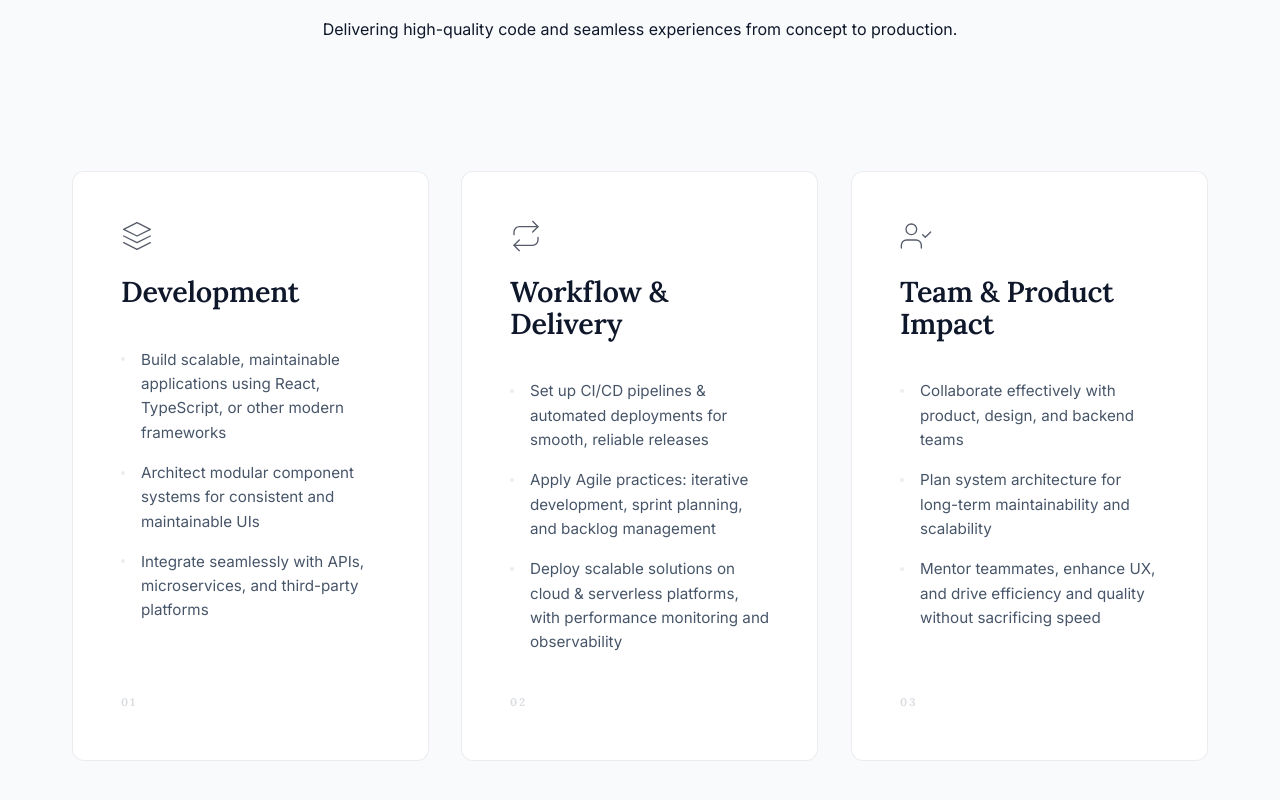
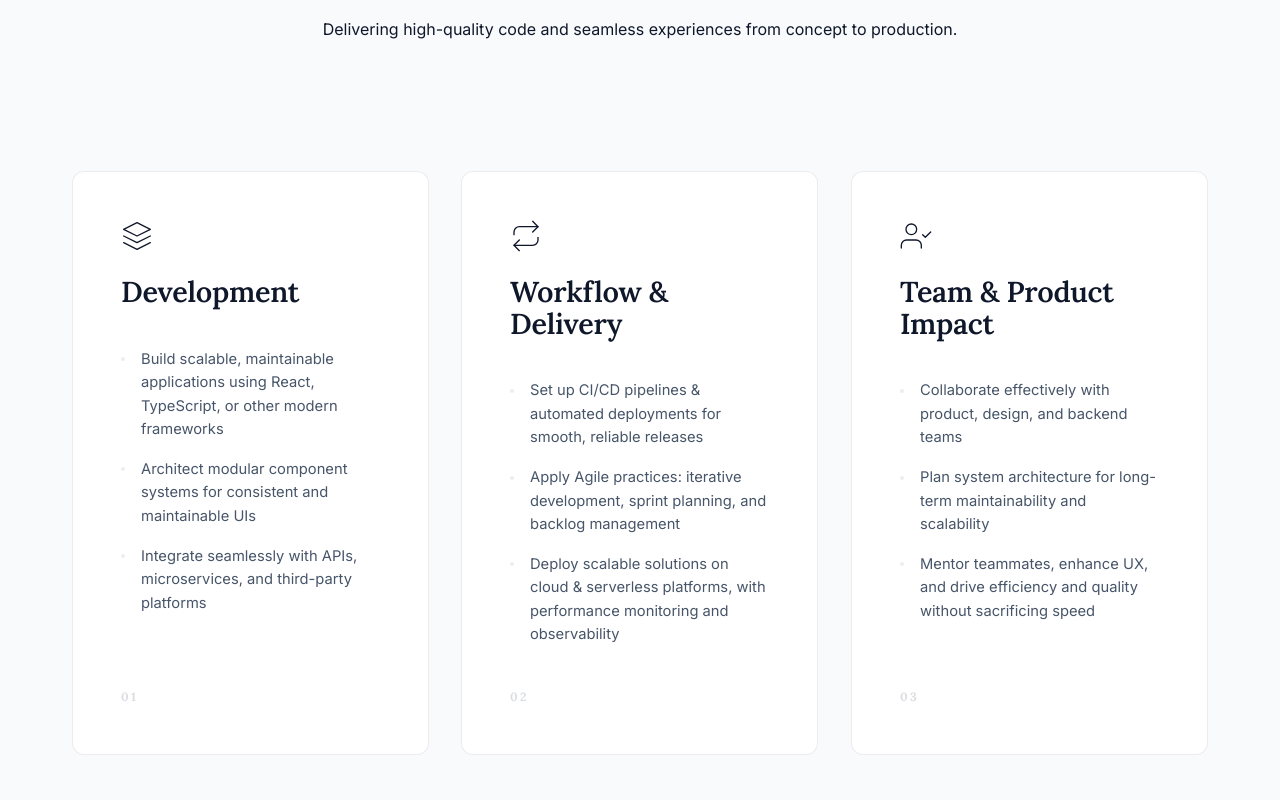
Before and after one commit to rifatcholakov/My-Dev-Portfolio-Site, a React (Vite) app: page / in a window 1280 px wide. Shown: the part 1111-1911 px from the top of the page. Built offline with nearby package versions, Linux system fonts and the light colour scheme.

Commit message:
feat: add new Skills component with its corresponding styles and data structure.

```diff
--- a/src/components/Skills.css
+++ b/src/components/Skills.css
@@ -17,35 +17,19 @@
     position: relative;
     border: 1px solid var(--border-color);
     border-radius: 12px;
-    /* SaaS-style roundedness */
     display: flex;
     flex-direction: column;
     gap: 2.5rem;
     height: 100%;
-    transition: all 0.5s cubic-bezier(0.16, 1, 0.3, 1);
+    transition: all 0.4s cubic-bezier(0.16, 1, 0.3, 1);
 }
 
 .executive-card:hover {
-    transform: translateY(-12px);
-    box-shadow: var(--shadow-lg);
     border-color: var(--accent-primary);
+    box-shadow: 0 10px 30px rgba(99, 102, 241, 0.1);
     background-color: var(--bg-secondary);
 }
 
-.card-accent {
-    position: absolute;
-    bottom: 0;
-    left: 0;
-    width: 0%;
-    height: 3px;
-    background: var(--accent-gradient);
-    transition: width 0.5s ease;
-    border-radius: 0 0 12px 12px;
-}
-
-.executive-card:hover .card-accent {
-    width: 100%;
-}
 
 .executive-card.monograph-animate {
     opacity: 0;
@@ -73,13 +57,12 @@
 .card-icon-box {
     width: 32px;
     height: 32px;
-    color: var(--text-primary);
-    opacity: 0.7;
-    transition: opacity 0.4s ease;
+    color: var(--accent-primary);
+    transition: transform 0.4s ease;
 }
 
 .executive-card:hover .card-icon-box {
-    opacity: 1;
+    transform: translateY(-5px);
 }
 
 .card-title {
@@ -104,7 +87,7 @@
     display: flex;
     align-items: flex-start;
     gap: 1rem;
-    font-size: 0.95rem;
+    font-size: 0.92rem;
     line-height: 1.6;
     color: var(--text-secondary);
     transition: color 0.4s ease;
@@ -124,18 +107,23 @@
 }
 
 .executive-card:hover .item-bullet {
-    background: var(--text-primary);
+    background: var(--accent-primary);
     transform: scale(1.5);
 }
 
 .card-number {
     font-family: var(--font-serif);
-    font-size: 0.7rem;
+    font-size: 0.75rem;
     font-weight: 700;
     opacity: 0.2;
     letter-spacing: 0.2em;
     margin-top: auto;
     color: var(--text-secondary);
+    transition: opacity 0.4s ease;
+}
+
+.executive-card:hover .card-number {
+    opacity: 0.5;
 }
 
 
--- a/src/components/Skills.tsx
+++ b/src/components/Skills.tsx
@@ -64,8 +64,11 @@ const Skills: React.FC = () => {
 
                 <div className="expertise-grid">
                     {skillsData.map((skill, index) => (
-                        <div className="executive-card reveal monograph-animate" key={index} style={{ transitionDelay: `${index * 0.15}s` }}>
-                            <div className="card-accent"></div>
+                        <div
+                            className="executive-card reveal monograph-animate"
+                            key={index}
+                            style={{ transitionDelay: `${index * 0.15}s` }}
+                        >
                             <div className="card-header">
                                 <div className="card-icon-box">{skill.icon}</div>
                                 <h3 className="card-title">{skill.title}</h3>
```
